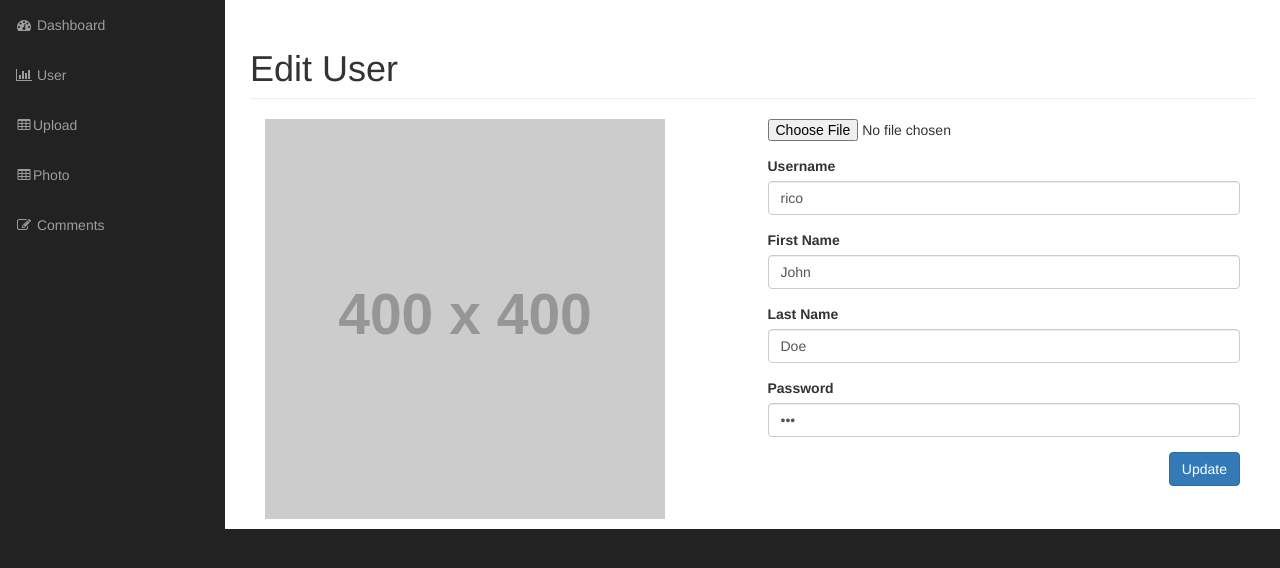
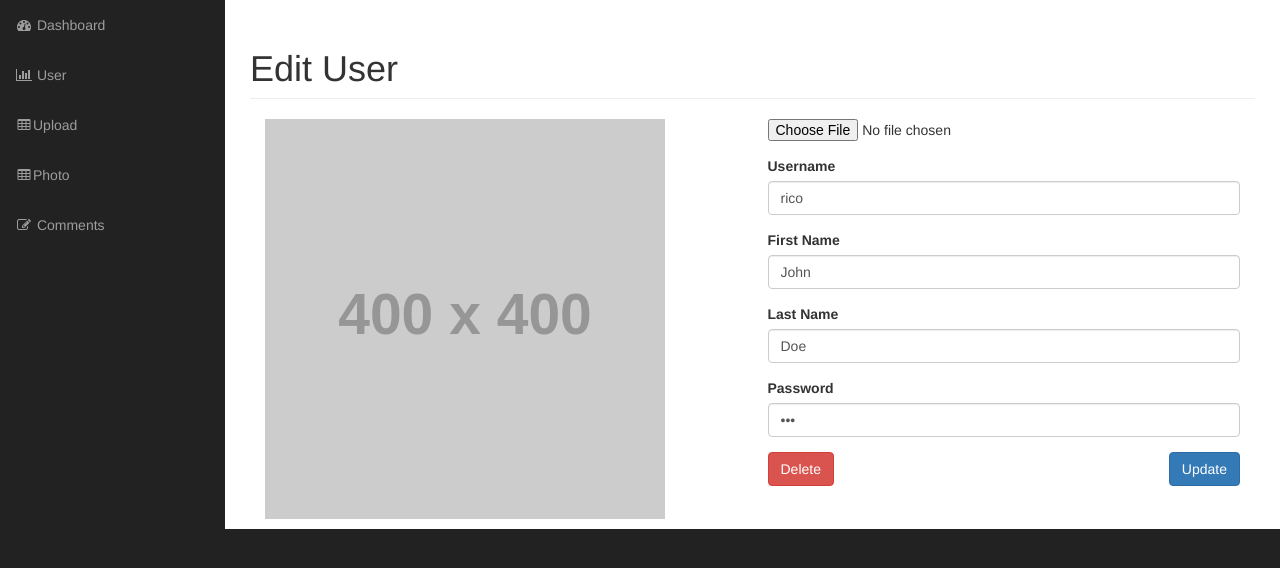
Before and after one commit to chisumo2016/gallery_application, a PHP site: page /admin/edit_user.php?id=1 in a window 1280 px wide. Shown: the part 51-619 px from the top of the page. Run offline with PHP 8.4, Linux system fonts and the light colour scheme; the visitor is signed in with stand-in values (Sample User, id 1); data comes from the database, SQL or seed files in the repository; grey boxes labelled with a size stand in for pictures from a placeholder-image service; some libraries are stand-ins or nearby versions.

Commit message:
Delete with Edit User Page  and Move Error Code to Db_Object Class and Inherit

```diff
--- a/admin/edit_photo.php
+++ b/admin/edit_photo.php
@@ -124,9 +124,12 @@ if (empty($_GET['id'])){
                                     <div class="info-box-delete pull-left">
                                         <a  href="delete_photo.php?id=<?php echo $photo->id;?>"  class="btn btn-danger btn-lg">Delete</a>
                                     </div>
+
                                     <div class="info-box-update pull-right">
                                         <input type="submit" name="update" value="update" class="btn btn-primary btn-lg">
                                     </div>
+
+
                                 </div>
                             </div>
 
--- a/admin/edit_user.php
+++ b/admin/edit_user.php
@@ -108,6 +108,10 @@ if (empty($_GET['id'])){
                                 <input type="submit" name="update" class="btn btn-primary pull-right" value="Update">
                             </div>
 
+                            <div class="form-group">
+                                <a href="delete_user.php?id=<?php echo $user->id;?>" class="btn btn-danger pull-left">Delete</a>
+                            </div>
+
 
                         </div> <!--end of col-md-8 -->
 
--- a/admin/includes/db_object.php
+++ b/admin/includes/db_object.php
@@ -3,6 +3,55 @@
 //Parents Class Which control the All Program
 
 class Db_object{
+
+    public  $custom_errors        = [];
+    public  $upload_errors_array  = [
+
+        //Associative Arrays
+        UPLOAD_ERR_OK             =>  "There is no error, the file uploaded with success",
+        UPLOAD_ERR_INI_SIZE       =>  "The uploaded file exceeds the upload_max_filesize directive in php.ini.  ",
+        UPLOAD_ERR_FORM_SIZE      =>  "The uploaded file exceeds the MAX_FILE_SIZE directive that was specified in the HTML form.",
+        UPLOAD_ERR_PARTIAL        =>  "The uploaded file was only partially uploaded. ",
+        UPLOAD_ERR_NO_FILE        =>  "No file was uploaded. ",
+        UPLOAD_ERR_NO_TMP_DIR     =>  "Missing a temporary folder. Introduced in PHP 5.0.3. ",
+        UPLOAD_ERR_CANT_WRITE     =>  "Failed to write file to disk. Introduced in PHP 5.1.0. ",
+        UPLOAD_ERR_EXTENSION      =>  "A PHP extension stopped the file upload.",
+
+    ];
+
+
+
+
+    //Set File Method
+    //This is passing $_FILES['uploaded_file'] as Argument
+
+    public function  set_file($file){
+
+        //Error Check
+        if (empty($file)  || !$file  || !is_array($file) ){
+            $this->custom_errors[] = "There was no files uploaded here";
+            return false;
+
+        }elseif ($file['error'] !=0) {  //check if a file is uploaded
+            //saving inside erors array
+            $this->custom_errors[] = $this->upload_errors_array[$file['error']];
+            return false;
+
+        } else{
+
+
+            //Assign  a key
+            $this->user_image  = basename($file['name']);
+            $this->tmp_path  = $file['tmp_name'];
+            $this->type      = $file['type'];
+            $this->size      = $file['size'];
+            //$this->caption   = $file['caption'];
+            //$this->size      = $file['alternative_text'];
+        }
+
+
+    }
+
 
 
 //Display The User  find_all_users
--- a/admin/includes/user.php
+++ b/admin/includes/user.php
@@ -17,21 +17,21 @@ class User  extends  Db_object
     public $upload_directory     = "images";
     public $image_placeholder    = "https://placehold.it/400x400&text=image";
 
-    public  $custom_errors        = [];
-    public  $upload_errors_array  = [
-
-        //Associative Arrays
-        UPLOAD_ERR_OK             =>  "There is no error, the file uploaded with success",
-        UPLOAD_ERR_INI_SIZE       =>  "The uploaded file exceeds the upload_max_filesize directive in php.ini.  ",
-        UPLOAD_ERR_FORM_SIZE      =>  "The uploaded file exceeds the MAX_FILE_SIZE directive that was specified in the HTML form.",
-        UPLOAD_ERR_PARTIAL        =>  "The uploaded file was only partially uploaded. ",
-        UPLOAD_ERR_NO_FILE        =>  "No file was uploaded. ",
-        UPLOAD_ERR_NO_TMP_DIR     =>  "Missing a temporary folder. Introduced in PHP 5.0.3. ",
-        UPLOAD_ERR_CANT_WRITE     =>  "Failed to write file to disk. Introduced in PHP 5.1.0. ",
-        UPLOAD_ERR_EXTENSION      =>  "A PHP extension stopped the file upload.",
-
-    ];
-
+//    public  $custom_errors        = [];
+//    public  $upload_errors_array  = [
+//
+//        //Associative Arrays
+//        UPLOAD_ERR_OK             =>  "There is no error, the file uploaded with success",
+//        UPLOAD_ERR_INI_SIZE       =>  "The uploaded file exceeds the upload_max_filesize directive in php.ini.  ",
+//        UPLOAD_ERR_FORM_SIZE      =>  "The uploaded file exceeds the MAX_FILE_SIZE directive that was specified in the HTML form.",
+//        UPLOAD_ERR_PARTIAL        =>  "The uploaded file was only partially uploaded. ",
+//        UPLOAD_ERR_NO_FILE        =>  "No file was uploaded. ",
+//        UPLOAD_ERR_NO_TMP_DIR     =>  "Missing a temporary folder. Introduced in PHP 5.0.3. ",
+//        UPLOAD_ERR_CANT_WRITE     =>  "Failed to write file to disk. Introduced in PHP 5.1.0. ",
+//        UPLOAD_ERR_EXTENSION      =>  "A PHP extension stopped the file upload.",
+//
+//    ];
+//
 
 
     //Verify User
@@ -61,35 +61,6 @@ class User  extends  Db_object
     }
 
 
-    //Set File Method
-    //This is passing $_FILES['uploaded_file'] as Argument
-
-    public function  set_file($file){
-
-        //Error Check
-        if (empty($file)  || !$file  || !is_array($file) ){
-            $this->custom_errors[] = "There was no files uploaded here";
-            return false;
-
-        }elseif ($file['error'] !=0) {  //check if a file is uploaded
-            //saving inside erors array
-            $this->custom_errors[] = $this->upload_errors_array[$file['error']];
-            return false;
-
-        } else{
-
-
-            //Assign  a key
-            $this->user_image  = basename($file['name']);
-            $this->tmp_path  = $file['tmp_name'];
-            $this->type      = $file['type'];
-            $this->size      = $file['size'];
-            //$this->caption   = $file['caption'];
-            //$this->size      = $file['alternative_text'];
-        }
-
-
-    }
 
 
     public function save_user_and_image(){
```
